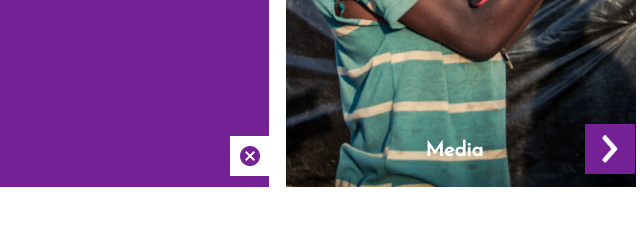
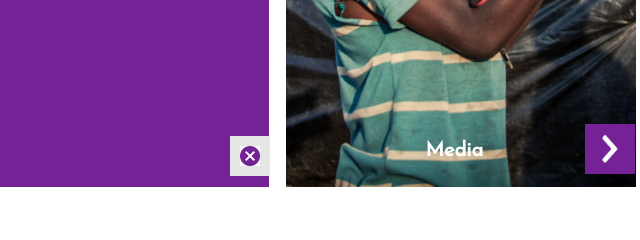
Before and after one commit to SarahMahlatiniMutetwa/My-Tigzozo-Project, a plain HTML site: page index.html in a window 1280 px wide. Shown: the part 2200-2440 px from the top of the page, 546-1186 px from the left. Drawn offline with nearby package versions, Linux system fonts and the light colour scheme; files that its build step writes are made by us from their sources.

Commit message:
third commit

```diff
--- a/style.scss
+++ b/style.scss
@@ -332,7 +332,7 @@ nav{
                 position: absolute;
                 left: 88.8%;
                 top: 91.5%;
-                background-color: white;
+                background-color: #e5e5e5;
                 padding: 10px;
             }
         }
```
